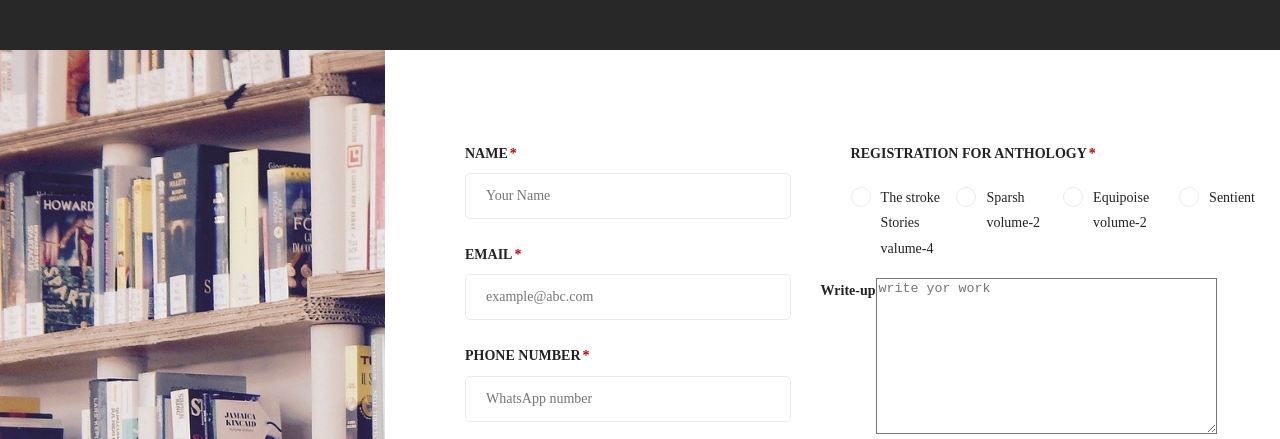
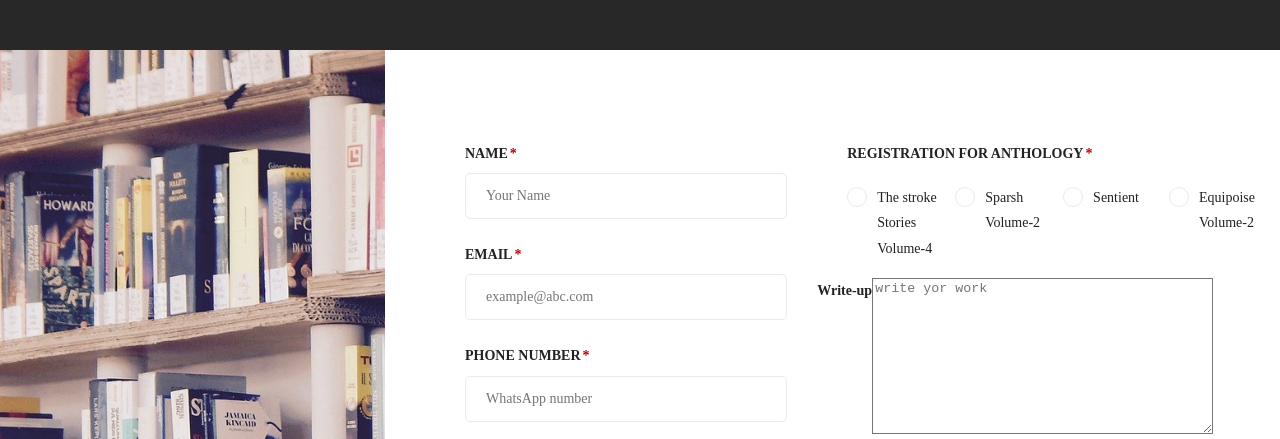
Before and after one commit to thestrokestoriespublishing/Registration-For-Anthology, a plain HTML site: page index.html in a window 1280 px wide. Shown: the top 439 px of the page. Drawn offline with Linux system fonts and the light colour scheme; a web font is replaced by a local one.

Commit message:
Update index.html

```diff
--- a/index.html
+++ b/index.html
@@ -57,25 +57,25 @@
                                     <div class="form-radio-group">
                                         <div class="form-radio-item">
                                             <input type="radio" name="registration" id="The stroke Stories valume 4">
-                                            <label for="The stroke Stories valume 4">The stroke Stories valume-4</label>
+                                            <label for="The Stroke Stories Volume 4">The stroke Stories Volume-4</label>
                                             <span class="check"></span>
                                         </div>
                                         <div class="form-radio-item">
                                             <input type="radio" name="registration" id="Sparsh volume-2">
-                                            <label for="Sparsh volume-2">Sparsh volume-2</label>
+                                            <label for="Sparsh Volume-2">Sparsh Volume-2</label>
                                             <span class="check"></span>
                                         </div>
-
-                                        <div class="form-radio-item">
-                                            <input type="radio" name="registration" id="Equipoise volume-2">
-                                            <label for="Equipoise volume-2">Equipoise volume-2</label>
-                                            <span class="check"></span>
-                                        </div>
-                                        <div class="form-radio-item">
+                                         <div class="form-radio-item">
                                             <input type="radio" name="registration" id="Sentient">
                                             <label for="Sentient">Sentient</label>
                                             <span class="check"></span>
                                         </div>
+                                        <div class="form-radio-item">
+                                            <input type="radio" name="registration" id="Equipoise volume-2">
+                                            <label for="Equipoise volume-2">Equipoise Volume-2</label>
+                                            <span class="check"></span>
+                                        </div>
+
                                     </div>
                                     <div class="form-row">
                                         <div class="name"><b>Write-up</b><br></div>
```
